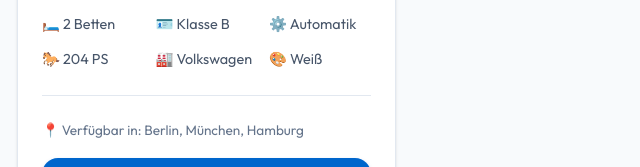
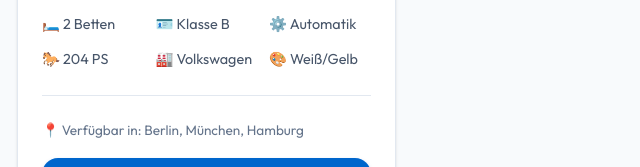
Before and after one commit to alicasteinhoff-coder/Wohnmobil, a website: page index.html in a window 1280 px wide. Shown: the part 2913-3080 px from the top of the page, 23-663 px from the left. Drawn offline with nearby package versions, Linux system fonts and the light colour scheme.

Commit message:
Fix: Farbenfilter angepasst - nur Weiß, Weiß/Gelb und Grau Metallic

```diff
--- a/data.js
+++ b/data.js
@@ -661,7 +661,7 @@ window.vehicles = [
         "name": "VW ID. Buzz Camper",
         "category": "4️⃣ Design & Innovation",
         "brand": "Volkswagen",
-        "color": "Weiß",
+        "color": "Weiß/Gelb",
         "image": "images/vw_id_buzz_camper.png",
         "interiorImages": [
             "images/interior/vw_id_buzz_1.jpg",
--- a/index.html
+++ b/index.html
@@ -133,7 +133,7 @@
                         <select id="color-select">
                             <option value="">Alle Farben</option>
                             <option value="Weiß">Weiß</option>
-                            <option value="Grau">Grau</option>
+                            <option value="Weiß/Gelb">Weiß/Gelb</option>
                             <option value="Grau Metallic">Grau Metallic</option>
                         </select>
                     </div>
```
